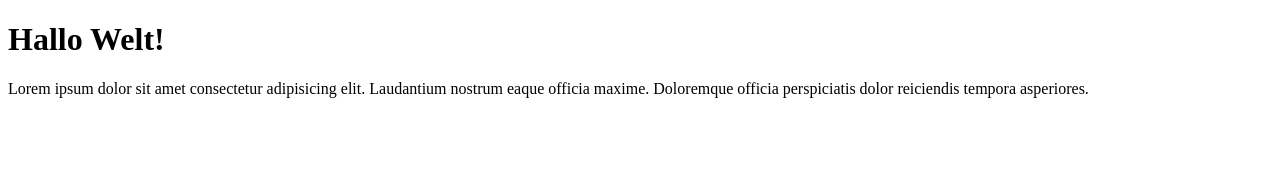
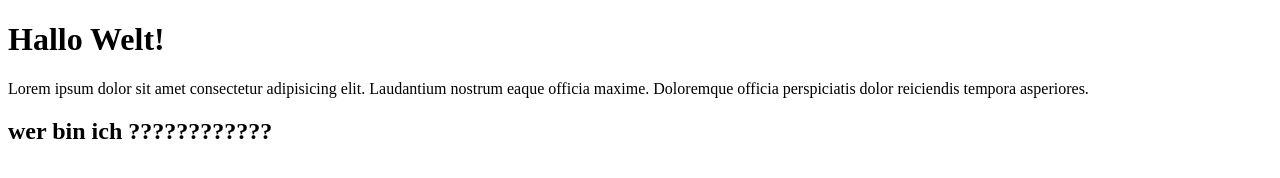
Before and after one commit to Dirk-Lorenz/github-pages-test, a plain HTML site: page index.html in a window 1280 px wide. Drawn offline with Linux system fonts and the light colour scheme.

Commit message:
second stage

```diff
--- a/index.html
+++ b/index.html
@@ -11,6 +11,7 @@
     <h1>Hallo Welt!</h1>
     <p>Lorem ipsum dolor sit amet consectetur adipisicing elit. Laudantium nostrum eaque officia maxime. Doloremque
         officia perspiciatis dolor reiciendis tempora asperiores.</p>
+        <h2>wer bin ich ????????????</h2>
 </body>
 
 </html>
```
